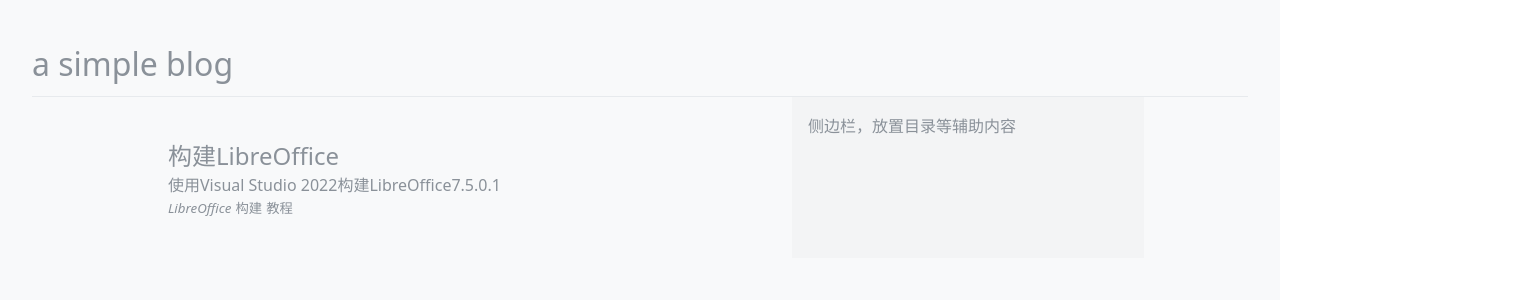
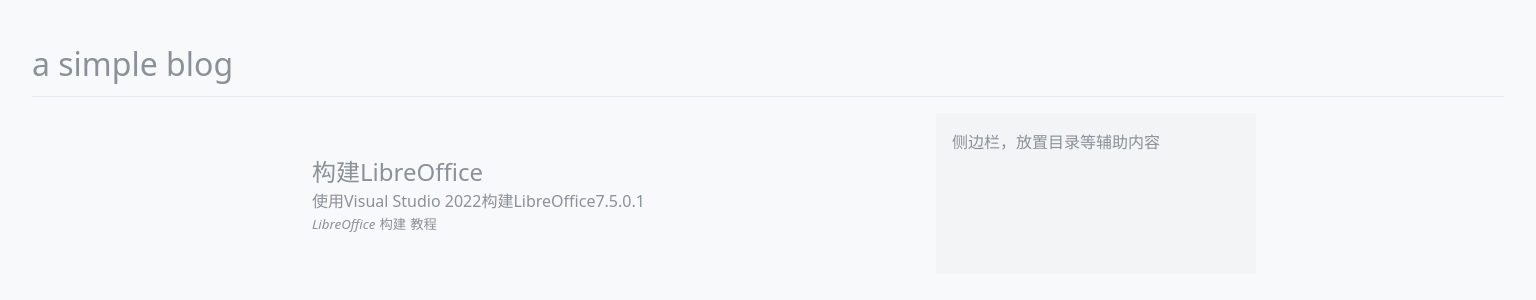
Before and after one commit to loveloki/blog, a React (Vite) app: page / in a window 1280 px wide. Shown: the top 300 px of the page, 1536 px wide, since content can reach past the window. Built offline with nearby package versions, Linux system fonts and the light colour scheme.

Commit message:
feat: 调整样式

```diff
--- a/src/Blog/Blog.css
+++ b/src/Blog/Blog.css
@@ -1,33 +1,36 @@
 #root {
-  height: 100%;
+  min-height: 100vh;
+  min-width: 1536px;
 }
 
-#Blog {
-  height: 100%;
+#blog {
+  min-height: 100vh;
   padding: 2rem;
   color: var(--ui-fg);
   background: var(--ui-bg);
 }
 
-#Blog > header {
+#blog > header {
   font-size: 2rem;
   line-height: 64px;
   border-bottom: 1px solid var(--ui-line);
 }
 
-#Blog aside {
-  width: 22rem;
+#blog aside {
+  flex-shrink: 0;
+  width: 20rem;
   padding: 16px;
   background: var(--ui-panel-bg);
 }
 
-#Blog > main {
+#blog > main {
   display: flex;
   gap: 16px;
   justify-content: center;
+  margin-top: 16px;
 }
 
-#Blog > main > article {
+#blog > main > article {
   max-width: 56rem;
 }
 
--- a/src/Blog/Blog.tsx
+++ b/src/Blog/Blog.tsx
@@ -12,7 +12,7 @@
   const activePost = posts.find(({ id }) => id === param.id)
 
   return (
-    <div id="Blog" data-theme={theme}>
+    <div id="blog" data-theme={theme}>
       <header>{activePost?.title || 'a simple blog'}</header>
       <main>
         <List isHome={isHome} activeId={activePost?.id} />
--- a/src/Blog/List/List.css
+++ b/src/Blog/List/List.css
@@ -1,4 +1,5 @@
 .post-list {
+  flex-shrink: 0;
   padding: 16px;
 }
 
--- a/src/index.css
+++ b/src/index.css
@@ -21,7 +21,7 @@
 
 html,
 body {
-  height: 100%;
+  height: 100vh;
 }
 
 ::selection {
--- a/src/theme.css
+++ b/src/theme.css
@@ -1,4 +1,4 @@
-#Blog[data-theme='ayu-light'] {
+#blog[data-theme='ayu-light'] {
   --ui-line: #6b7d8f1f;
   --ui-bg: #f8f9fa;
   --ui-fg: #8a9199;
```
